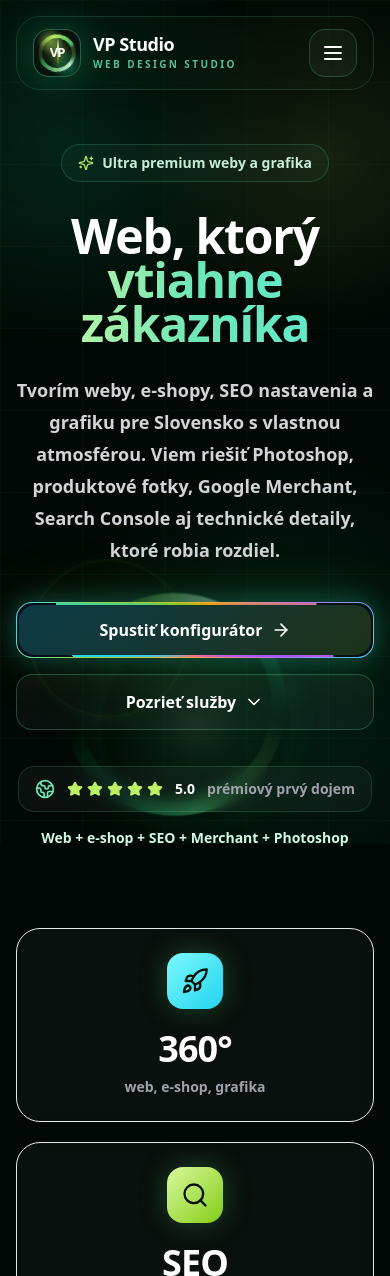
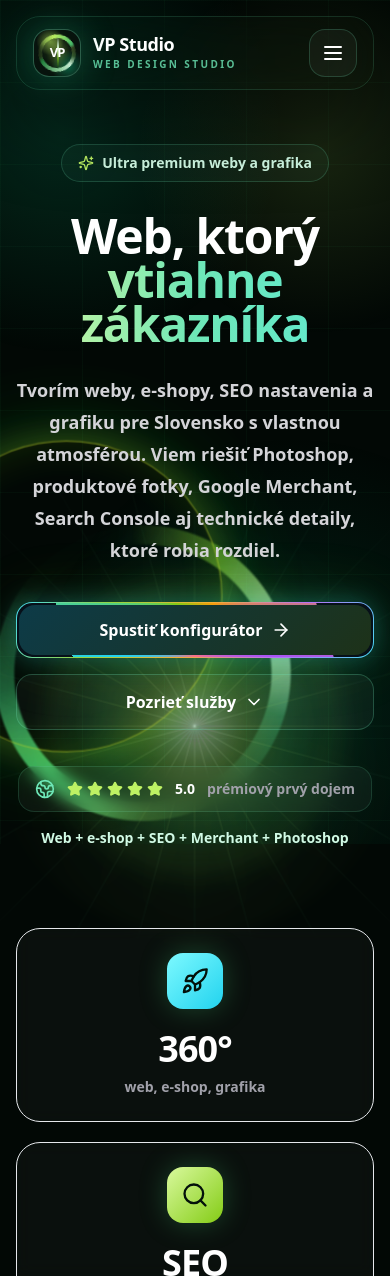
Before and after one commit to Toffife2000/vpstudio-web, a Next.js app: page / in a window 390 px wide. Shown: the top 1276 px of the page. Built offline with nearby package versions, Linux system fonts and the light colour scheme.

Commit message:
Intensify neon portal animation

```diff
--- a/app/globals.css
+++ b/app/globals.css
@@ -32,15 +32,15 @@ a {
 @keyframes emerald-breathe {
   0%,
   100% {
-    opacity: 0.48;
-    transform: translate(-50%, -50%) scale(0.84);
-    filter: blur(0px) saturate(1);
+    opacity: 0.42;
+    transform: translate(-50%, -50%) scale(0.78);
+    filter: blur(0px) saturate(1) brightness(0.92);
   }
 
   50% {
     opacity: 1;
-    transform: translate(-50%, -50%) scale(1.18);
-    filter: blur(0.5px) saturate(1.35);
+    transform: translate(-50%, -50%) scale(1.24);
+    filter: blur(0.5px) saturate(1.55) brightness(1.26);
   }
 }
 
@@ -50,29 +50,65 @@ a {
   }
 }
 
+@keyframes portal-orbit {
+  0%,
+  100% {
+    opacity: 0.56;
+    transform: translate(-50%, -50%) scale(0.96) rotate(0deg);
+  }
+
+  50% {
+    opacity: 1;
+    transform: translate(-50%, -50%) scale(1.04) rotate(180deg);
+  }
+}
+
 @keyframes emerald-core {
   0%,
   100% {
-    opacity: 0.22;
-    transform: translate(-50%, -50%) scale(0.72);
+    opacity: 0.24;
+    transform: translate(-50%, -50%) scale(0.66);
   }
 
   50% {
-    opacity: 0.62;
-    transform: translate(-50%, -50%) scale(1.16);
+    opacity: 0.82;
+    transform: translate(-50%, -50%) scale(1.22);
   }
 }
 
 @keyframes ray-burst {
   0%,
   100% {
-    opacity: 0.1;
-    width: 46%;
+    opacity: 0.08;
+    width: 36%;
   }
 
   50% {
-    opacity: 0.34;
-    width: 92%;
+    opacity: 0.46;
+    width: 96%;
+  }
+}
+
+@keyframes portal-flash {
+  0%,
+  100% {
+    opacity: 0.18;
+    transform: translate(-50%, -50%) scale(0.92);
+  }
+
+  48% {
+    opacity: 0.18;
+    transform: translate(-50%, -50%) scale(0.94);
+  }
+
+  58% {
+    opacity: 0.72;
+    transform: translate(-50%, -50%) scale(1.12);
+  }
+
+  68% {
+    opacity: 0.24;
+    transform: translate(-50%, -50%) scale(1.02);
   }
 }
 
@@ -185,12 +221,13 @@ a {
 .emerald-portal {
   position: absolute;
   left: 50%;
-  top: 45%;
-  width: min(124vw, 1180px);
+  top: 44%;
+  width: min(132vw, 1260px);
   aspect-ratio: 1;
   transform: translate(-50%, -50%);
   pointer-events: none;
-  opacity: 0.96;
+  opacity: 1;
+  mix-blend-mode: screen;
 }
 
 .hero-sigil-showcase {
@@ -392,11 +429,11 @@ a {
     );
   -webkit-mask: radial-gradient(circle, transparent 53%, #000 54%, #000 61%, transparent 62%);
   mask: radial-gradient(circle, transparent 53%, #000 54%, #000 61%, transparent 62%);
-  animation: emerald-spin 22s linear infinite;
+  animation: emerald-spin 16s linear infinite;
   filter:
-    drop-shadow(0 0 22px rgba(74, 222, 128, 0.9))
-    drop-shadow(0 0 74px rgba(34, 197, 94, 0.62))
-    drop-shadow(0 0 150px rgba(132, 204, 22, 0.24));
+    drop-shadow(0 0 30px rgba(190, 242, 100, 0.9))
+    drop-shadow(0 0 86px rgba(74, 222, 128, 0.74))
+    drop-shadow(0 0 190px rgba(132, 204, 22, 0.36));
 }
 
 .emerald-portal::after {
@@ -404,12 +441,12 @@ a {
   position: absolute;
   inset: 19%;
   border-radius: 9999px;
-  border: 1px solid rgba(190, 242, 100, 0.42);
+  border: 1px solid rgba(190, 242, 100, 0.62);
   box-shadow:
-    0 0 44px rgba(74, 222, 128, 0.58),
-    0 0 140px rgba(34, 197, 94, 0.28),
-    inset 0 0 58px rgba(132, 204, 22, 0.2);
-  animation: emerald-breathe 5.4s ease-in-out infinite;
+    0 0 64px rgba(190, 242, 100, 0.54),
+    0 0 170px rgba(34, 197, 94, 0.36),
+    inset 0 0 80px rgba(132, 204, 22, 0.26);
+  animation: emerald-breathe 4.6s ease-in-out infinite;
 }
 
 .portal-core {
@@ -420,68 +457,77 @@ a {
   aspect-ratio: 1;
   border-radius: 9999px;
   background:
-    radial-gradient(circle, rgba(220, 252, 231, 0.44) 0%, rgba(74, 222, 128, 0.18) 26%, transparent 58%),
-    radial-gradient(circle, rgba(132, 204, 22, 0.22), transparent 64%);
+    radial-gradient(circle, rgba(240, 253, 244, 0.6) 0%, rgba(190, 242, 100, 0.28) 18%, rgba(74, 222, 128, 0.2) 34%, transparent 62%),
+    radial-gradient(circle, rgba(132, 204, 22, 0.28), transparent 64%);
   transform: translate(-50%, -50%);
-  animation: emerald-core 5.4s ease-in-out infinite;
-  filter: blur(12px);
+  animation: emerald-core 4.6s ease-in-out infinite;
+  filter: blur(14px);
 }
 
 .portal-aura {
   position: absolute;
   left: 50%;
   top: 50%;
-  width: 82%;
+  width: 88%;
   aspect-ratio: 1;
   border-radius: 9999px;
-  background: radial-gradient(circle, transparent 44%, rgba(74, 222, 128, 0.16) 48%, transparent 64%);
+  background:
+    radial-gradient(circle, transparent 42%, rgba(190, 242, 100, 0.22) 46%, rgba(74, 222, 128, 0.1) 53%, transparent 66%),
+    conic-gradient(from 90deg, transparent, rgba(190, 242, 100, 0.16), transparent, rgba(34, 211, 238, 0.08), transparent);
   transform: translate(-50%, -50%);
-  animation: emerald-breathe 7s ease-in-out infinite reverse;
-  filter: blur(14px);
+  animation:
+    portal-orbit 8.5s ease-in-out infinite,
+    portal-flash 5.8s ease-in-out infinite;
+  filter: blur(12px);
 }
 
 .portal-ray {
   position: absolute;
   left: 50%;
   top: 50%;
-  width: 74%;
+  width: 76%;
   height: 2px;
   transform-origin: left center;
-  background: linear-gradient(90deg, rgba(190, 242, 100, 0.62), rgba(74, 222, 128, 0.2) 34%, transparent 76%);
-  opacity: 0.2;
-  animation: ray-burst 5.4s ease-in-out infinite;
+  background: linear-gradient(90deg, rgba(240, 253, 244, 0.78), rgba(190, 242, 100, 0.5) 22%, rgba(74, 222, 128, 0.18) 52%, transparent 82%);
+  opacity: 0.22;
+  animation: ray-burst 4.6s ease-in-out infinite;
+  filter: drop-shadow(0 0 12px rgba(190, 242, 100, 0.52));
 }
 
 @media (max-width: 640px) {
   .emerald-portal {
     top: 39%;
-    width: 106vw;
-    opacity: 0.42;
+    width: 132vw;
+    opacity: 0.82;
   }
 
   .portal-ray {
-    display: none;
+    display: block;
+    height: 1px;
+    opacity: 0.16;
+    animation-duration: 5.4s;
   }
 
   .emerald-portal::before {
-    inset: 19%;
-    animation-duration: 42s;
+    inset: 17%;
+    animation-duration: 22s;
     filter:
-      drop-shadow(0 0 10px rgba(74, 222, 128, 0.38))
-      drop-shadow(0 0 24px rgba(34, 197, 94, 0.18));
+      drop-shadow(0 0 18px rgba(190, 242, 100, 0.58))
+      drop-shadow(0 0 48px rgba(34, 197, 94, 0.34));
   }
 
   .emerald-portal::after {
-    inset: 29%;
-    animation-duration: 8s;
+    inset: 25%;
+    animation-duration: 4.8s;
     box-shadow:
-      0 0 18px rgba(74, 222, 128, 0.24),
-      inset 0 0 20px rgba(132, 204, 22, 0.1);
+      0 0 38px rgba(190, 242, 100, 0.36),
+      0 0 84px rgba(34, 197, 94, 0.22),
+      inset 0 0 36px rgba(132, 204, 22, 0.16);
   }
 
   .portal-core,
   .portal-aura {
-    filter: blur(5px);
+    filter: blur(8px);
   }
 
   .neon-card:hover,
```
